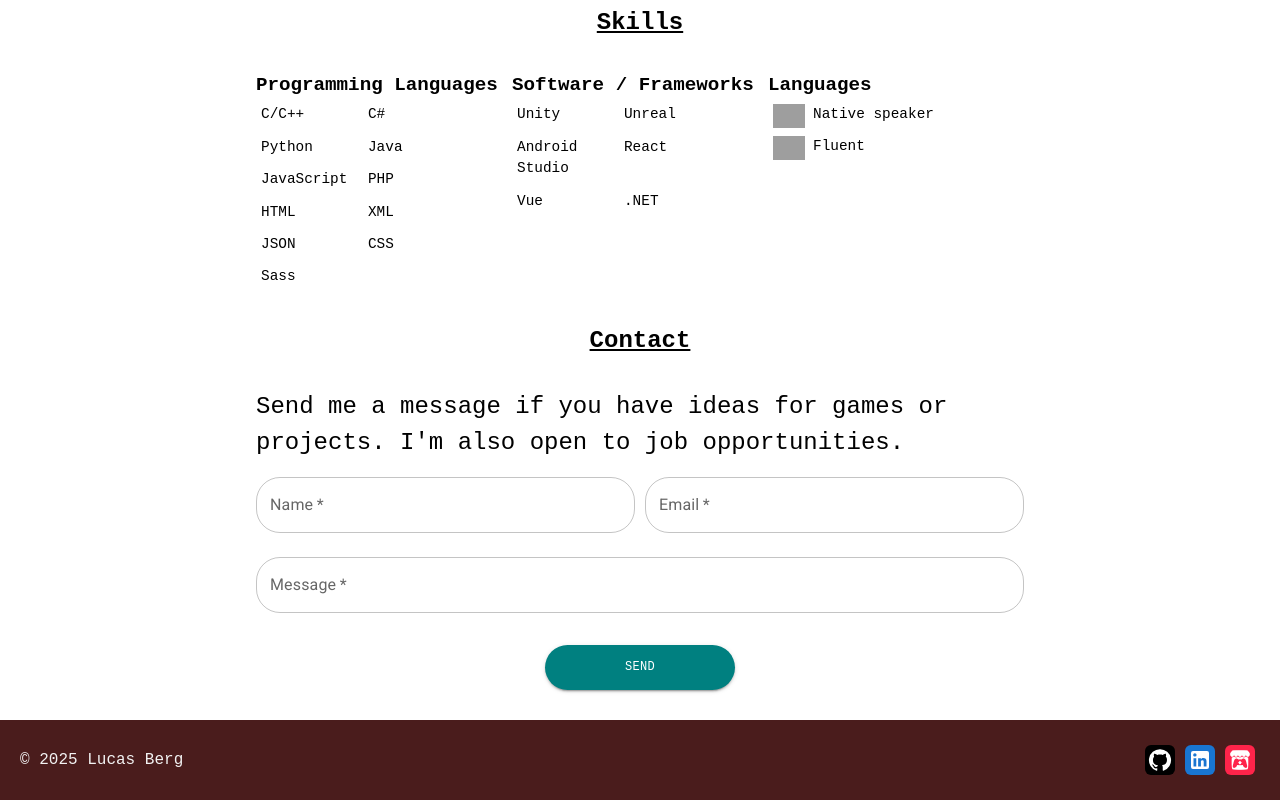
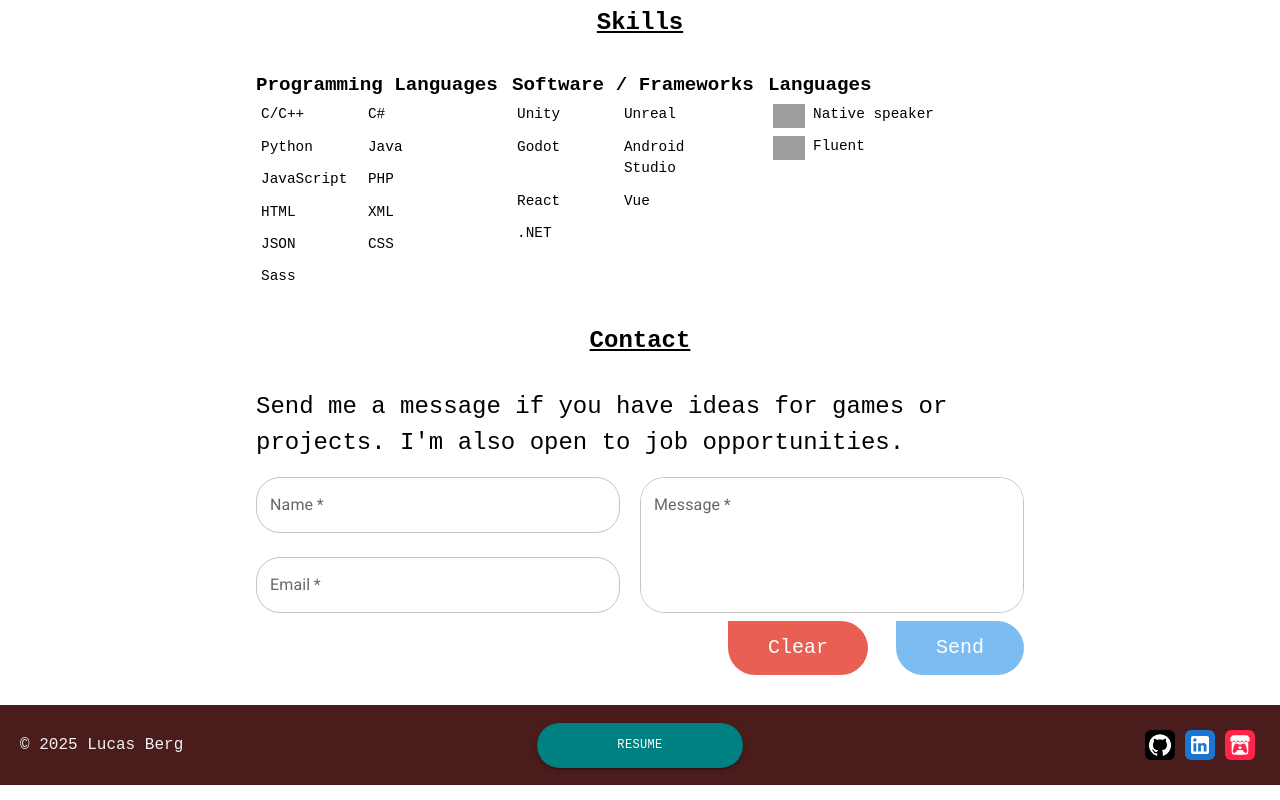
Before and after one commit to lucasberg29/portfolio, a React (Vite) app: page / in a window 1280 px wide. Shown: the part 1047-1847 px from the top of the page. Built offline with nearby package versions, Linux system fonts and the light colour scheme; grey boxes are pictures that could not be loaded.

Commit message:
improved contact form by adding clear button and changing button styling

```diff
--- a/src/components/ContactForm.jsx
+++ b/src/components/ContactForm.jsx
@@ -1,4 +1,4 @@
-import React, { useState } from "react";
+import React, { useState, useEffect } from "react";
 import { TextField, Button, Box, Typography } from "@mui/material";
 import emailjs from "emailjs-com";
 
@@ -8,6 +8,22 @@ function ContactForm() {
   const [message, setMessage] = useState("");
   const [status, setStatus] = useState("");
   const [responseClass, setResponseClass] = useState("success");
+
+  useEffect(() => {
+    if (!status) return;
+
+    const timer = setTimeout(() => {
+      setStatus("");
+    }, 3000);
+
+    return () => clearTimeout(timer);
+  }, [status]);
+
+  const handleClear = () => {
+    setName("");
+    setEmail("");
+    setMessage("");
+  };
 
   const handleSubmit = (event) => {
     event.preventDefault();
@@ -50,6 +66,7 @@ function ContactForm() {
   return (
     <div className="contactComponent">
       <form className="contactForm" onSubmit={handleSubmit}>
+        <div id="nameEmailMessageContactForm">
           <div id="nameAndEmailContactForm">
             <TextField
               className="customInputField"
@@ -73,9 +90,13 @@ function ContactForm() {
               required
             />
           </div>
+          <div id="messageContactForm">
             <TextField
-          className="customInputField"
+              className="customInputField messageInputField"
               fullWidth
+              multiline
+              maxRows={4}
+              minRows={4}
               label="Message"
               value={message}
               onChange={(e) => setMessage(e.target.value)}
@@ -83,40 +104,31 @@ function ContactForm() {
               margin="normal"
               required
             />
-        <Button
-          type="submit"
-          variant="contained"
-          size="small"
-          sx={{
-            mt: 3,
-            px: 10,
-            py: 1.5,
-            fontSize: "0.75rem",
-            fontFamily: "monospace",
-            backgroundColor: "teal",
-            color: "white",
-            borderRadius: "50px",
-            mx: "auto",
-            display: "block",
-            "&:hover": {
-              backgroundColor: "#008080",
-            },
-          }}
-        >
-          Send
-        </Button>
-      </form>
+          </div>
+        </div>
+        <div className="statusClearSendButtons">
           {status && (
             <Typography
               className={`statusMessage ${responseClass}`}
               variant="body1"
               color="textSecondary"
-          align="center"
               sx={{ mt: 2 }}
             >
               {status}
             </Typography>
           )}
+          <div className="clearAndSendButtons">
+            <button
+              type="button"
+              className="clearMessageButton"
+              onClick={handleClear}
+            >
+              Clear
+            </button>
+            <button className="sendMessageButton">Send</button>
+          </div>
+        </div>
+      </form>
     </div>
   );
 }
--- a/src/components/Footer.jsx
+++ b/src/components/Footer.jsx
@@ -1,18 +1,19 @@
-import React, { useState } from 'react';
-import GitHubIcon from '@mui/icons-material/GitHub';
-import itchIcon from '../assets/icons/itch-io-svgrepo-com.svg';
-import SocialMediaLinks from './SocialMediaLinks';
+import React, { useState } from "react";
+import { Button } from "@mui/material";
+import SocialMediaLinks from "./SocialMediaLinks";
 
-function Footer () {
-
+function Footer() {
   return (
-        <div className='sitefooter' style={{width: "100%"}}>
-            <p id="siteSignature">© 2025 Lucas Berg</p>
+    <div className="sitefooter" style={{ width: "100%" }}>
+      <div id="siteSignature">© 2025 Lucas Berg</div>
+      <Button variant="contained" size="small" className="downloadResumeButton">
+        Resume
+      </Button>
       <div className="footerSocialMediaLinks">
         <SocialMediaLinks></SocialMediaLinks>
       </div>
     </div>
   );
-};
+}
 
 export default Footer;
--- a/src/components/SocialMediaLinks.jsx
+++ b/src/components/SocialMediaLinks.jsx
@@ -43,7 +43,6 @@ function SocialMediaLinks(handleNavigation) {
           />
         </a>
       </div>
-
       <div className="gameTag">
         <a
           className="customIcon itchCustomIcon"
--- a/src/data/skills.json
+++ b/src/data/skills.json
@@ -63,27 +63,24 @@
     "name": "software",
     "bulletPoints": [
       {
-        "id": "1",
         "name": "Unity"
       },
       {
-        "id": "2",
         "name": "Unreal"
       },
       {
-        "id": "3",
+        "name": "Godot"
+      },
+      {
         "name": "Android Studio"
       },
       {
-        "id": "4",
         "name": "React"
       },
       {
-        "id": "5",
         "name": "Vue"
       },
       {
-        "id": "6",
         "name": ".NET"
       }
     ]
--- a/src/styles/aboutPage.scss
+++ b/src/styles/aboutPage.scss
@@ -11,13 +11,24 @@
   width: 60%;
 }
 
+#nameEmailMessageContactForm {
+  width: 100%;
+  display: flex;
+  column-gap: 20px;
+}
+
 #nameAndEmailContactForm {
   display: flex;
   flex: 1;
   align-items: center;
   text-align: center;
-  gap: 10px;
-  width: 100%;
+  flex-direction: column;
+  width: 50%;
+}
+
+#messageContactForm {
+  width: 50%;
+  display: flex;
 }
 
 .contactComponent {
@@ -25,12 +36,18 @@
   width: 100%;
 }
 
+.messageInputField {
+  .MuiOutlinedInput-root {
+    height: 100%;
+    align-items: "flex-start";
+    text-align: "left";
+    overflow: auto;
+  }
+}
+
 .customInputField {
-  margin-bottom: 1000px;
-
   .MuiOutlinedInput-root {
     border-radius: 24px;
-
     fieldset {
       border-radius: 24px;
     }
--- /dev/null
+++ b/src/styles/buttons.scss
@@ -0,0 +1,86 @@
+@use "../styles/variables" as *;
+
+@mixin animatedButton($backgroundColour) {
+  margin-top: 0;
+
+  padding: 0.75rem 2.5rem;
+  font-size: 1.25rem;
+  font-family: monospace;
+  background-color: $backgroundColour;
+  color: white;
+  border-top-left-radius: 0px;
+  border-top-right-radius: 50px;
+  border-bottom-left-radius: 50px;
+  border-bottom-right-radius: 50px;
+
+  border: none;
+  cursor: pointer;
+  transition: background-color 0.3s ease, border-radius 0.3s ease;
+
+  &:hover {
+    background-color: darken($backgroundColour, 10%);
+    border-top-left-radius: 50px;
+    border-bottom-right-radius: 0px;
+  }
+}
+
+.navbarButton {
+  margin-right: 20px;
+  margin-left: 8px;
+  @include animatedButton($btn-primary);
+}
+
+.customButton {
+  margin-right: 20px;
+  margin-left: 8px;
+  @include animatedButton(red);
+}
+
+.statusClearSendButtons {
+  display: flex;
+  width: 100%;
+}
+
+.clearAndSendButtons {
+  display: flex;
+
+  align-items: end;
+  justify-self: end;
+  justify-content: end;
+  align-self: flex-end;
+
+  align-items: end;
+  align-self: flex-end;
+  text-align: end;
+  justify-content: end;
+  justify-self: end;
+  align-content: end;
+  width: 100%;
+}
+
+.clearMessageButton {
+  margin-right: 20px;
+  margin-left: 8px;
+  @include animatedButton($btn-warning);
+}
+
+.sendMessageButton {
+  margin-right: 0px;
+  margin-left: 8px;
+  @include animatedButton($btn-secondary);
+}
+
+.downloadResumeButton.MuiButton-root {
+  padding: 12px 80px;
+  font-size: 0.75rem;
+  font-family: monospace;
+  background-color: teal;
+  color: white;
+  border-radius: 50px;
+  display: flex;
+  align-items: center;
+  justify-self: center;
+  &:hover {
+    background-color: #008080;
+  }
+}
--- a/src/styles/homePage.scss
+++ b/src/styles/homePage.scss
@@ -16,7 +16,7 @@
 }
 
 #contactFormSalutation {
-  display:flex;
+  display: flex;
   font-size: 1.5rem;
   margin-top: 20px;
   align-items: center;
@@ -121,8 +121,9 @@
 }
 
 #siteSignature {
-  width: 100%;
-  height: 100%;
+  align-self: center;
+  justify-self: start;
+  min-width: 20%;
   margin-left: 20px;
 }
 
@@ -146,11 +147,10 @@
   height: 30px;
 }
 
-
 @media (max-width: $laptopWidth) {
   #contactFormSalutation {
-      width: 100%;
-      justify-content: center;
+    width: 100%;
+    justify-content: center;
   }
 
   .sectionTitle {
@@ -164,16 +164,15 @@
   }
 }
 
-@media (max-width: $mobileWidth)
-{
-  #skills{
-    display:flex;
+@media (max-width: $mobileWidth) {
+  #skills {
+    display: flex;
     flex-direction: column;
     align-items: center;
   }
 
-  #contact{
-    display:flex;
+  #contact {
+    display: flex;
     flex-direction: column;
     width: 100%;
     align-items: center;
@@ -181,7 +180,7 @@
 
   #contactFormSalutation {
     margin: 0px;
-    display:flex;
+    display: flex;
     align-items: center;
     width: 90%;
     justify-content: center;
@@ -197,7 +196,7 @@
 
   .skillSectionTitle {
     font-weight: bold;
-    font-size: 1.0rem;
+    font-size: 1rem;
     text-align: start;
   }
 
@@ -208,7 +207,7 @@
     font-size: 0.9rem;
   }
 
-  .skillSection{
+  .skillSection {
     width: 90%;
   }
 }
--- a/src/styles/navigation.scss
+++ b/src/styles/navigation.scss
@@ -46,31 +46,6 @@ $red3: #ff5c5c;
   justify-items: center;
 }
 
-.navbarButton {
-  margin-top: 0;
-  margin-right: 20px;
-  margin-left: 8px;
-  padding: 0.75rem 2.5rem;
-  font-size: 1.25rem;
-  font-family: monospace;
-  background-color: #32c48d;
-  color: white;
-  border-top-left-radius: 0px;
-  border-top-right-radius: 50px;
-  border-bottom-left-radius: 50px;
-  border-bottom-right-radius: 50px;
-
-  border: none;
-  cursor: pointer;
-  transition: background-color 0.3s ease, border-radius 0.3s ease;
-
-  &:hover {
-    background-color: darken(#32c48d, 10%);
-    border-top-left-radius: 50px;
-    border-bottom-right-radius: 0px;
-  }
-}
-
 .navbarNavButtons {
   display: flex;
 }
@@ -78,52 +53,6 @@ $red3: #ff5c5c;
 .navbarButtons {
   display: flex;
   align-items: end;
-}
-
-$btn-primary: #32c48d;
-$btn-secondary: #c0392b;
-$btn-accent: #ffffff;
-$btn-text: #7f1d1d;
-
-.customButton {
-  margin-top: 0;
-  padding: 6px 20px;
-  font-size: 1.95rem;
-  font-family: monospace;
-  background-color: $btn-primary;
-  color: white;
-  border-radius: 50px;
-  display: block;
-  margin-left: auto;
-  margin-right: auto;
-  text-align: center;
-
-  &.primary {
-    background-color: $btn-primary;
-    color: white;
-
-    &:hover {
-      background-color: darken($btn-primary, 10%);
-    }
-  }
-
-  &.secondary {
-    background-color: $btn-secondary;
-    color: white;
-
-    &:hover {
-      background-color: darken($btn-secondary, 10%);
-    }
-  }
-
-  &.accent {
-    background-color: $btn-accent;
-    color: $btn-secondary;
-
-    &:hover {
-      background-color: lighten($btn-accent, 5%);
-    }
-  }
 }
 
 .customIcon {
@@ -220,7 +149,7 @@ $btn-text: #7f1d1d;
 }
 
 .footerSocialMediaLinks {
-  align-items: end;
+  justify-self: end;
   margin-right: 10px;
   padding-right: 10px;
 }
--- a/src/styles/pages.scss
+++ b/src/styles/pages.scss
@@ -34,15 +34,14 @@
   @include pageSpacing;
 }
 
-$footer-burgundy: #4a1c1c;
-
 .sitefooter {
   background-color: $footer-burgundy;
   color: #f2f2f2;
   min-height: 80px;
   margin-top: 30px;
   display: flex;
-  justify-content: center;
+  display: grid;
+  grid-template-columns: 1fr auto 1fr;
   align-items: center;
 }
 
--- a/src/styles/site.scss
+++ b/src/styles/site.scss
@@ -1,13 +1,14 @@
 // src/styles/site.scss
 $primary-color: teal;
 
-@import 'roots';
-@import 'texts';
-@import 'navigation';
-@import 'pages';
-@import 'icons';
-@import 'games';
-@import 'homePage';
-@import 'aboutPage';
-@import 'experience';
-@import 'education';
+@import "roots";
+@import "texts";
+@import "navigation";
+@import "pages";
+@import "icons";
+@import "games";
+@import "homePage";
+@import "aboutPage";
+@import "experience";
+@import "education";
+@import "buttons";
--- a/src/styles/texts.scss
+++ b/src/styles/texts.scss
@@ -1,19 +1,26 @@
-
-.statusMessage{
-
-    &.success{
+.statusMessage {
+  min-height: 24px;
+  white-space: nowrap;
+  min-width: 50%;
+  align-items: start;
+  align-self: flex-start;
+  text-align: start;
+  justify-content: start;
+  justify-self: start;
+  align-content: start;
+  &.success {
     color: green;
   }
 
-    &.warning{
+  &.warning {
     color: yellow;
   }
 
-    &.failed{
+  &.failed {
     color: red;
   }
 }
 
-.modalGameTitle{
+.modalGameTitle {
   font-weight: bold;
 }
--- a/src/styles/variables.scss
+++ b/src/styles/variables.scss
@@ -2,3 +2,16 @@
 $tabletWidth: 768px;
 $mobileWidth: 499px;
 $laptopWidth: 1024px;
+
+$footer-burgundy: #4a1c1c;
+
+// Buttons
+$clearButton: red;
+$sendButton: blue;
+
+$btn-primary: #32c48d;
+$btn-secondary: #7bbcf3;
+$btn-terciary: #c0392b;
+$btn-warning: #e95f53;
+$btn-accent: #ffffff;
+$btn-text: #7f1d1d;
```
Also changed, not shown: src/assets/icon_message.png, src/assets/icon_scroll_letter_0.png. Lines whose indentation alone changed are shown as unchanged.
